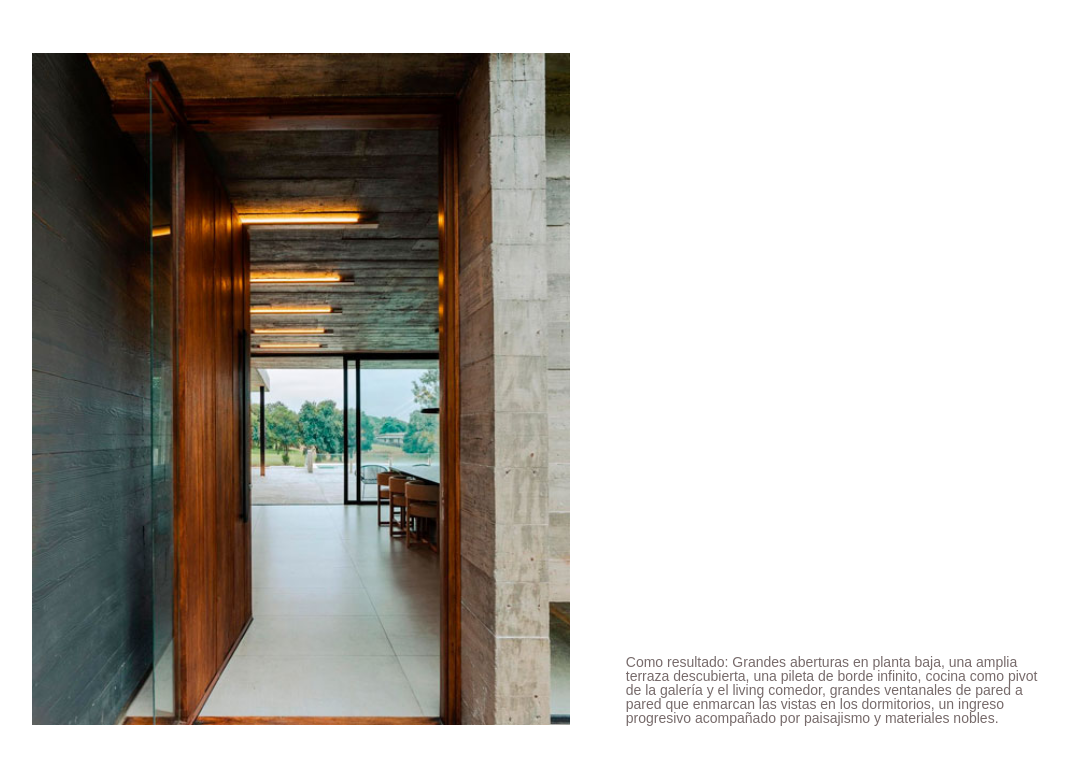
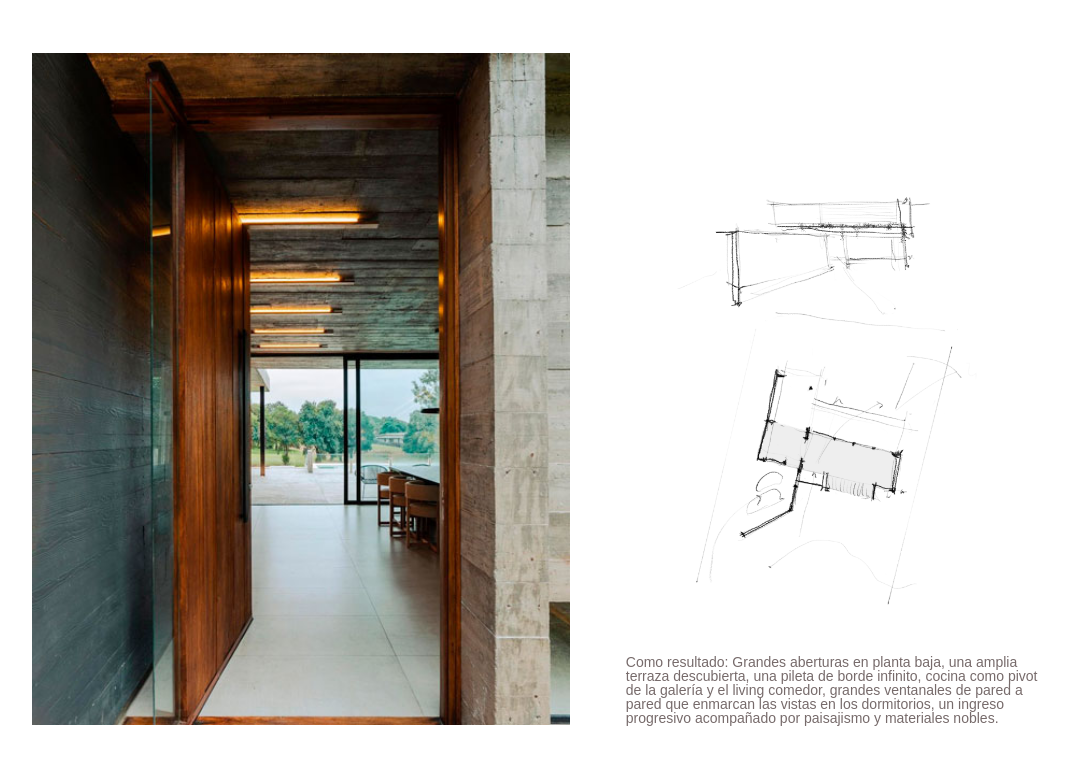
Before and after one commit to teraclitos/Diego-Helguera-Portfolio, a plain HTML site: page html/santiago.html in a window 1280 px wide. Shown: the part 823-1580 px from the top of the page, without its empty margins (96-1165 px from the left). Drawn offline with Linux system fonts and the light colour scheme; a web font is replaced by a local one.

Commit message:
acomodo croquis y texto santiago

```diff
--- a/css/projectdetail.css
+++ b/css/projectdetail.css
@@ -40,7 +40,8 @@
 .imgs-right-container {
   align-self: flex-end;
   display: flex;
-  justify-content: center;
+  flex-direction: column;
+  align-items: center;
 }
 .imgs-right {
   width: 100%;
@@ -60,6 +61,9 @@
 }
 .img-croquis {
   width: 100%;
+}
+.width-90 {
+  width: 90%;
 }
 .width-60 {
   width: 60%;
--- a/html/santiago.html
+++ b/html/santiago.html
@@ -103,9 +103,9 @@ Equipo: Guillermo Cotella, Pablo Muruaga, Guadalupe Moraga, Diego Helguera. </p>
             />
               <div class="imgs-right-container project-detail-display-wide" >
 
+                <img class="img-croquis width-90" src="/documentation/santiago/Ilustración-sin-título (3).png" alt="">
 
-
-               <p><br><br> Como resultado: Grandes aberturas en planta baja, una amplia terraza descubierta, una pileta de borde infinito, cocina como pivot de la galería y el living comedor, grandes ventanales de pared a pared que enmarcan las vistas en los dormitorios, un ingreso progresivo acompañado por paisajismo y materiales nobles.</p>
+               <p> Como resultado: Grandes aberturas en planta baja, una amplia terraza descubierta, una pileta de borde infinito, cocina como pivot de la galería y el living comedor, grandes ventanales de pared a pared que enmarcan las vistas en los dormitorios, un ingreso progresivo acompañado por paisajismo y materiales nobles.</p>
 
 
 
@@ -117,14 +117,7 @@ Equipo: Guillermo Cotella, Pablo Muruaga, Guadalupe Moraga, Diego Helguera. </p>
               alt=""
               class="imgs"
             />
-             <div class="imgs-right-container project-detail-display-wide" >
 
-
-
-              <img class="img-croquis" src="/documentation/santiago/Ilustración-sin-título (3).png" alt="">
-
-
-              </div>
           </div>
           <div class="grid-img">
             <img loading="lazy"
```
